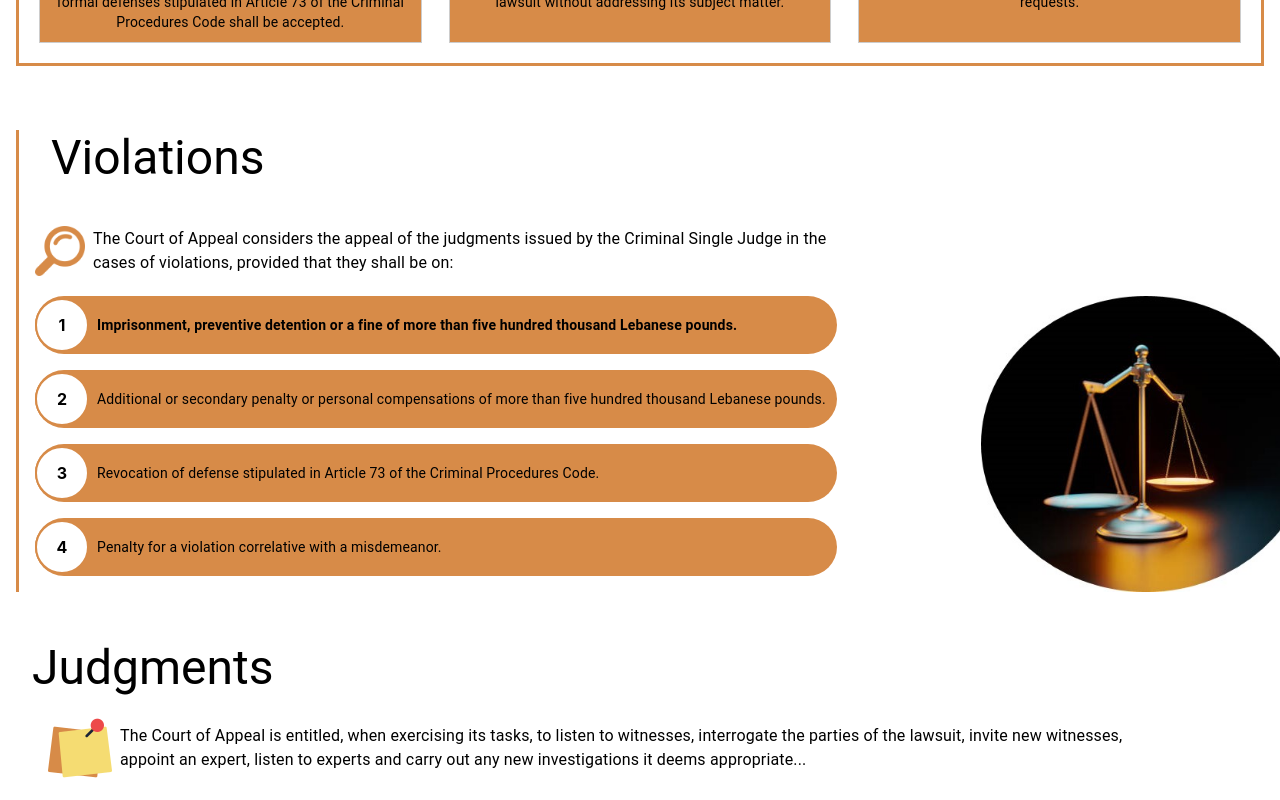
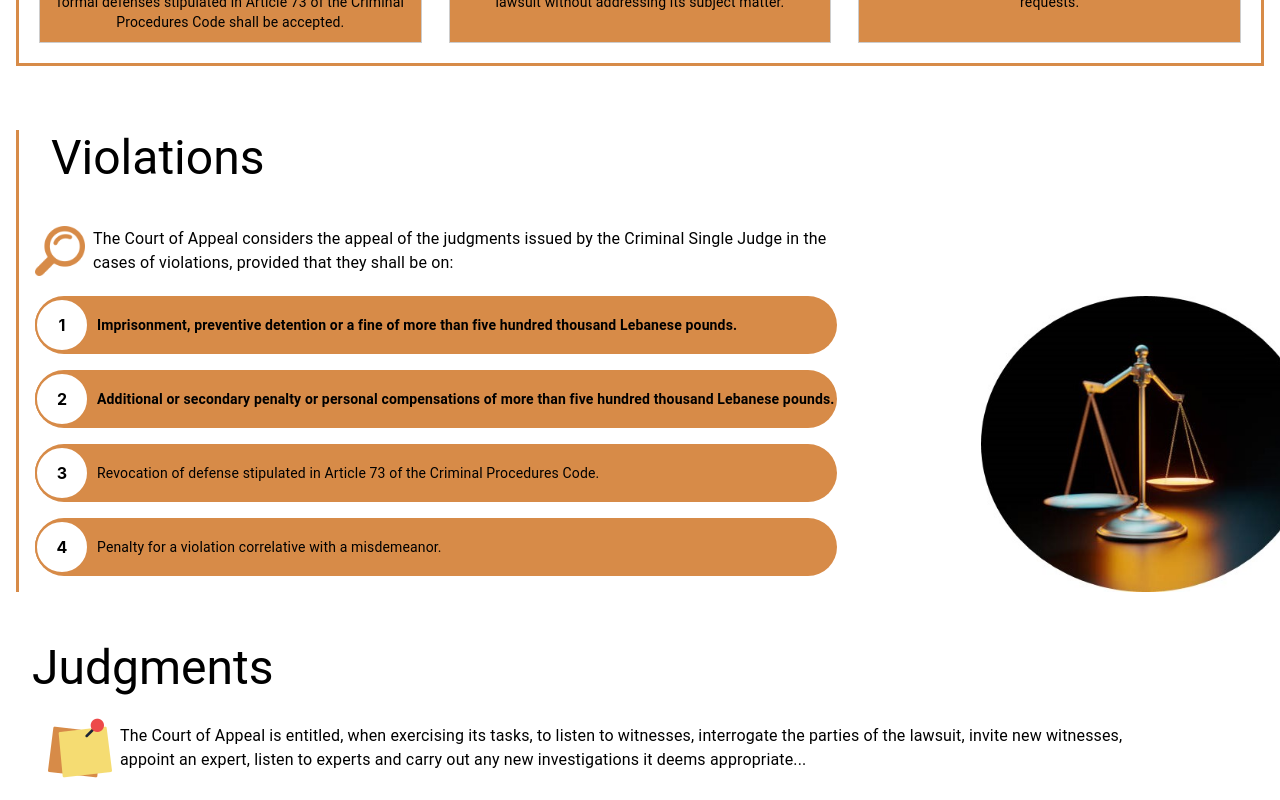
Before and after one commit to rimaabouchacra/web-assessment, a React (Create React App) app in the folder frontend/: page / in a window 1280 px wide. Shown: the part 1140-1940 px from the top of the page. Built offline with nearby package versions, Linux system fonts and the light colour scheme.

Commit message:
edited style

```diff
--- a/frontend/src/components/violations/index.js
+++ b/frontend/src/components/violations/index.js
@@ -38,7 +38,7 @@ const Violation = () => {
                <div className='boxx'>
                  <div className='circle'>2</div>
                    <Box>
-                    <Typography variant="body2" component="div" className='textt'>
+                    <Typography variant="body2" component="div" fontWeight="bold">
                      Additional or secondary penalty or personal compensations of more than five hundred thousand Lebanese pounds.
                     </Typography>
                   </Box>
```
